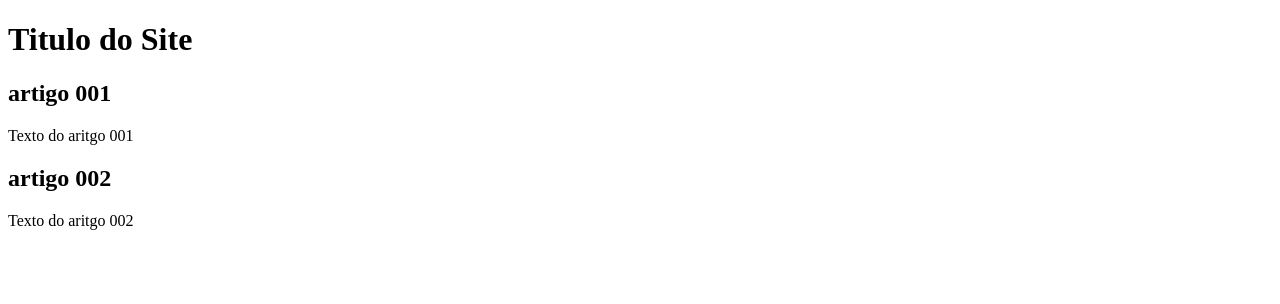
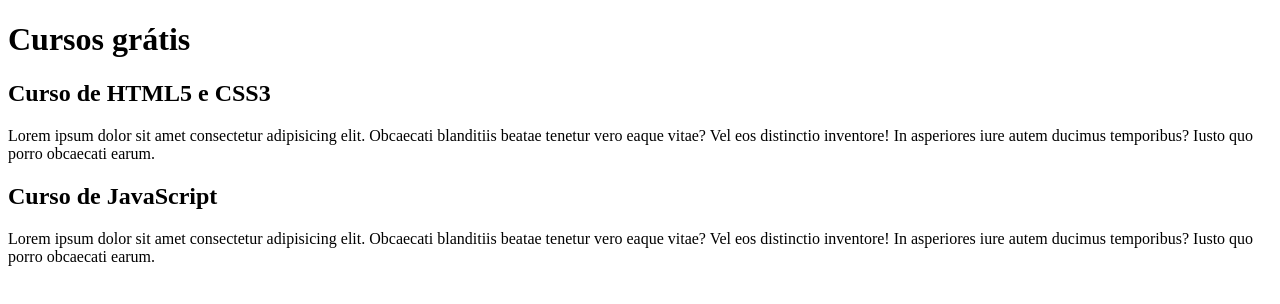
Before and after one commit to JoaoDevdoDev/Teste-branche, a plain HTML site: page index.html in a window 1280 px wide. Drawn offline with Linux system fonts and the light colour scheme.

Commit message:
primeiras alterações

```diff
--- a/index.html
+++ b/index.html
@@ -8,15 +8,15 @@
 <body>
     <main>
         <header>
-            <h1>Titulo do Site</h1>
+            <h1>Cursos grátis</h1>
         </header>
         <article>
-            <h2>artigo 001</h2>
-            <p>Texto do aritgo 001</p>
+            <h2>Curso de HTML5 e CSS3 </h2>
+            <p>Lorem ipsum dolor sit amet consectetur adipisicing elit. Obcaecati blanditiis beatae tenetur vero eaque vitae? Vel eos distinctio inventore! In asperiores iure autem ducimus temporibus? Iusto quo porro obcaecati earum.</p>
         </article>
         <article>
-            <h2>artigo 002</h2>
-            <p>Texto do aritgo 002</p>
+            <h2>Curso de JavaScript</h2>
+            <p>Lorem ipsum dolor sit amet consectetur adipisicing elit. Obcaecati blanditiis beatae tenetur vero eaque vitae? Vel eos distinctio inventore! In asperiores iure autem ducimus temporibus? Iusto quo porro obcaecati earum.</p>
         </article>
     </main>
 </body>
```
